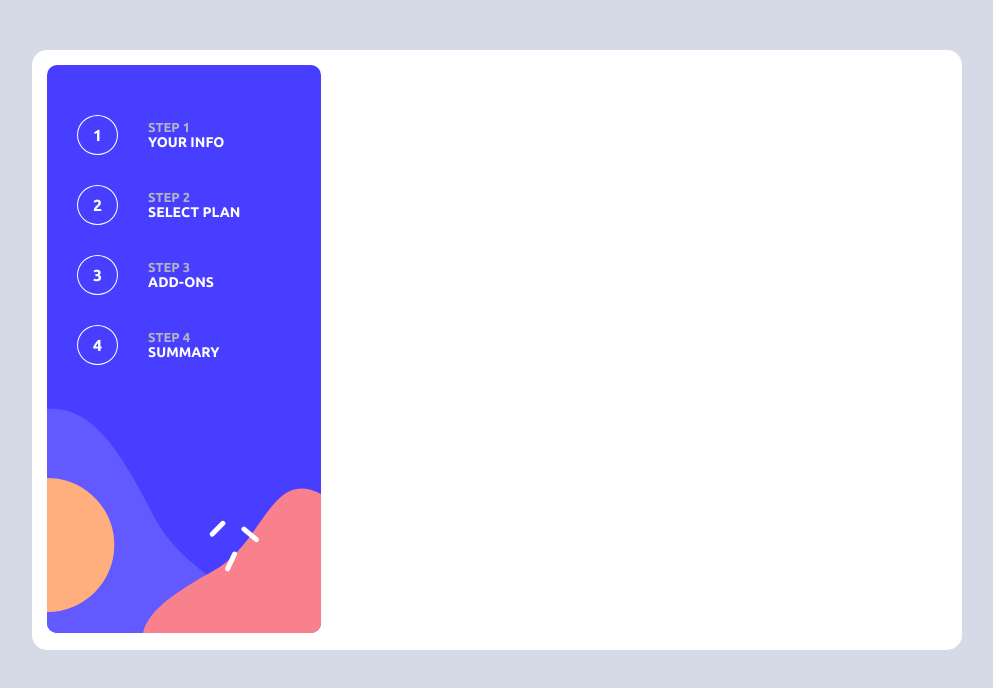
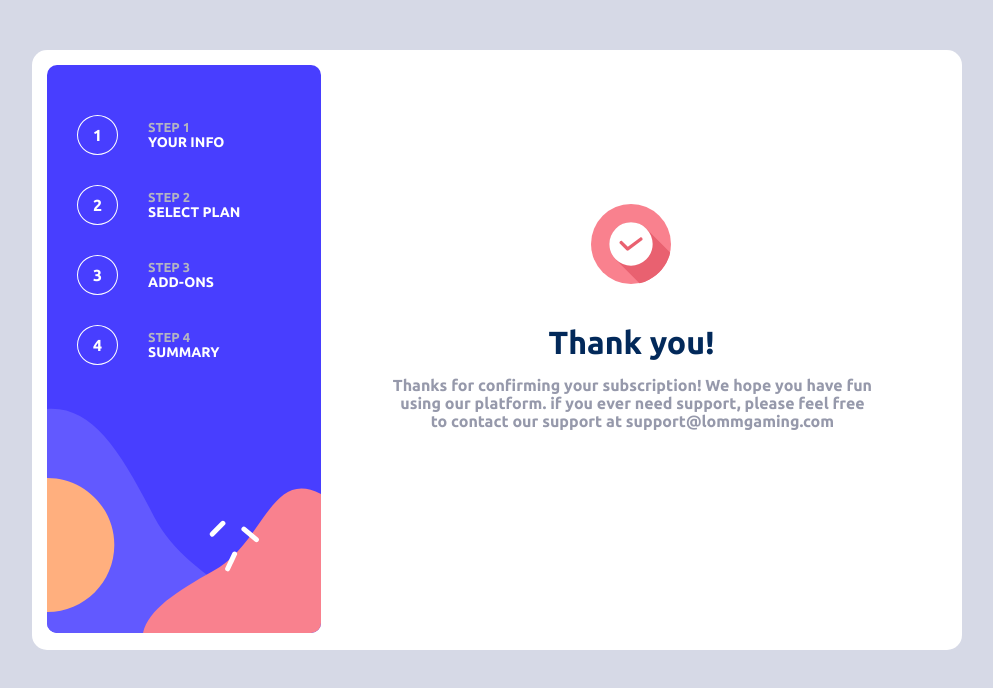
Before and after one commit to somaleyo/State, a React (Vite) app: page / in a window 1280 px wide. Shown: the top 688 px of the page, without its empty margins (276-1269 px from the left). Built offline with nearby package versions, Linux system fonts and the light colour scheme.

Commit message:
merci css

```diff
--- a/src/Components/Thanks/merci.css
+++ b/src/Components/Thanks/merci.css
@@ -0,0 +1,20 @@
+.merci-container{
+    display: flex;
+    flex-direction: column;
+    justify-content: center;
+    align-items: center;
+    height: 500px;
+}
+.merci-container h6{
+    margin-top: 15px;
+    height: 200px;
+    width: 480px;
+    font-size: 16px;
+    text-align: center;
+}
+.merci{
+    width: 80px;
+    gap: 15px;
+    margin-bottom: 40px;
+    margin-top: 40px;
+}
--- a/src/Components/Thanks/merci.jsx
+++ b/src/Components/Thanks/merci.jsx
@@ -1,7 +1,13 @@
 import './merci.css'
+import check from '/src/assets/images/thankyou.svg'
 export default function Merci(props) {
     return(
         <>
+        <div className="merci-container">
+            <img src={check} className='merci' alt="" />
+            <h1>Thank you!</h1>
+            <h6>Thanks for confirming your subscription! We hope you have fun using our platform. if you ever need support, please feel free to contact our support at support@lommgaming.com</h6>
+        </div>
 
         </>
     )
```
